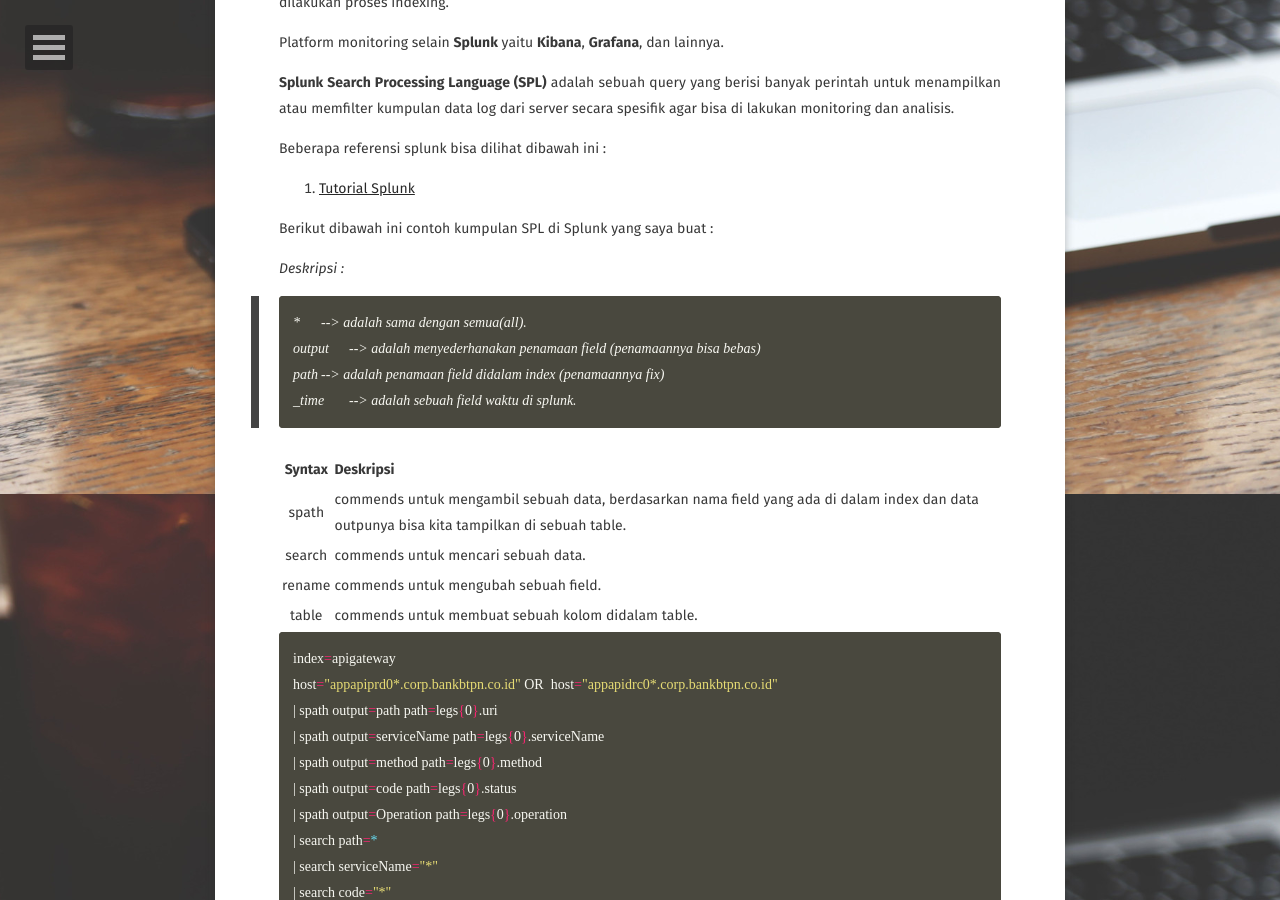
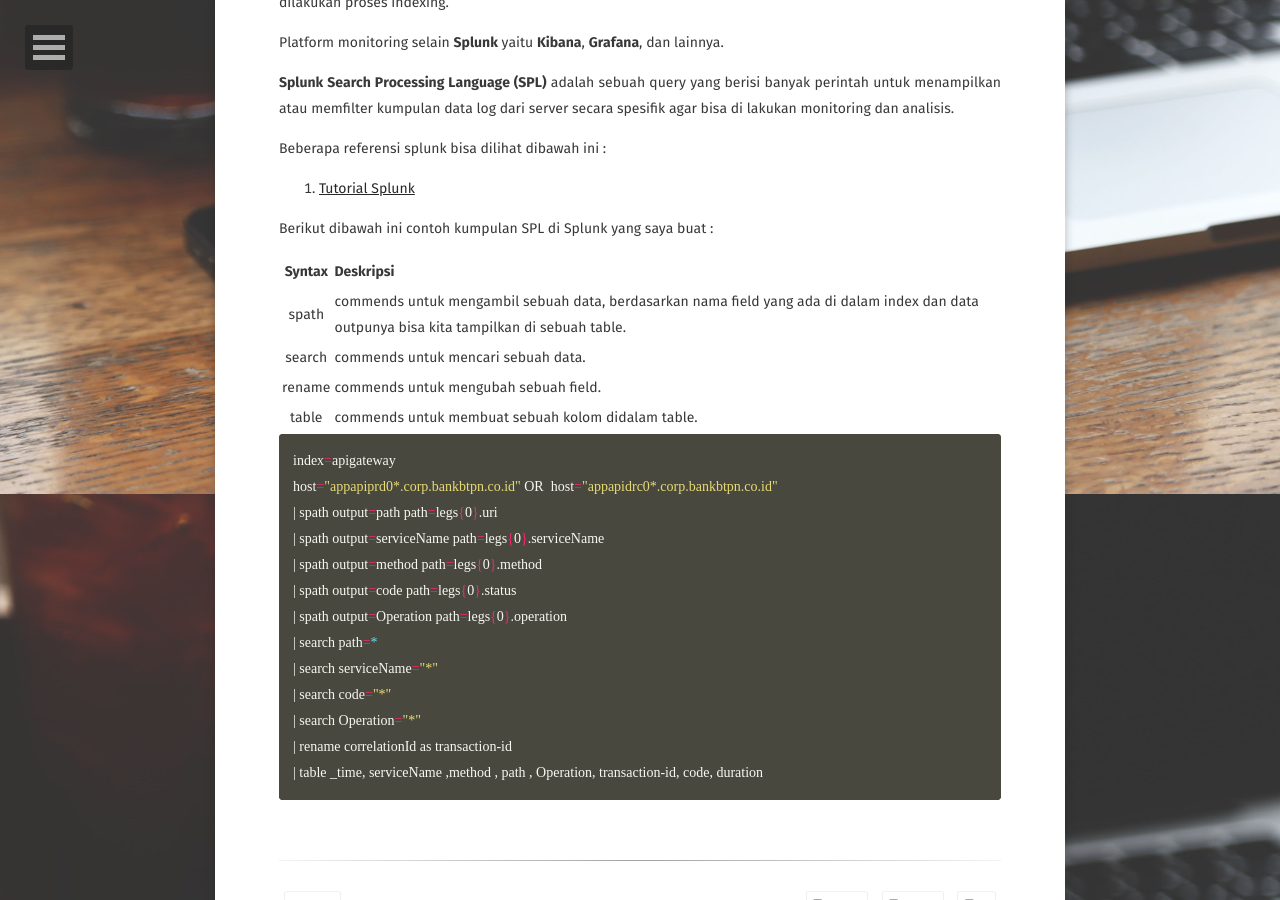
Before and after one commit to SandyRahman/sandyrahman.github.io, a Jekyll site: the page built from _posts/2019-12-18-splunk-dashboard-monitoring.md, in a window 1280 px wide and 900 px high, scrolled down 406 px. Built offline with Jekyll 4.4.1, drawn with Linux system fonts in a browser that asks for light colours; some web fonts are replaced; comment, search, counter and statistics services are not loaded.

Commit message:
Update 2019-12-18-splunk-dashboard-monitoring.md

```diff
--- a/_posts/2019-12-18-splunk-dashboard-monitoring.md
+++ b/_posts/2019-12-18-splunk-dashboard-monitoring.md
@@ -17,12 +17,6 @@
      title="tutorialsplunk">Tutorial Splunk</a>
 
 Berikut dibawah ini contoh kumpulan SPL di Splunk yang saya buat :
-
-*Deskripsi :*
->	*	--> adalah sama dengan semua(all).
-	output	--> adalah menyederhanakan penamaan field (penamaannya bisa bebas)
-	path	--> adalah penamaan field didalam index (penamaannya fix)
-	_time	--> adalah sebuah field waktu di splunk.
 
 | Syntax | Deskripsi |
 | :---: | :--- |
```
